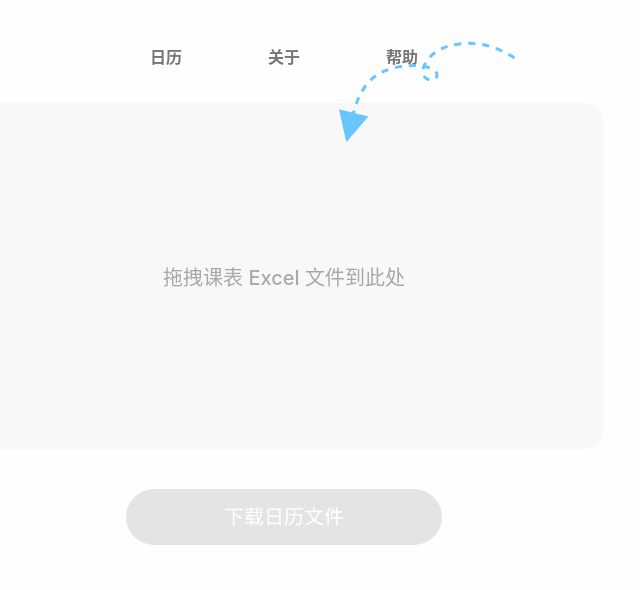
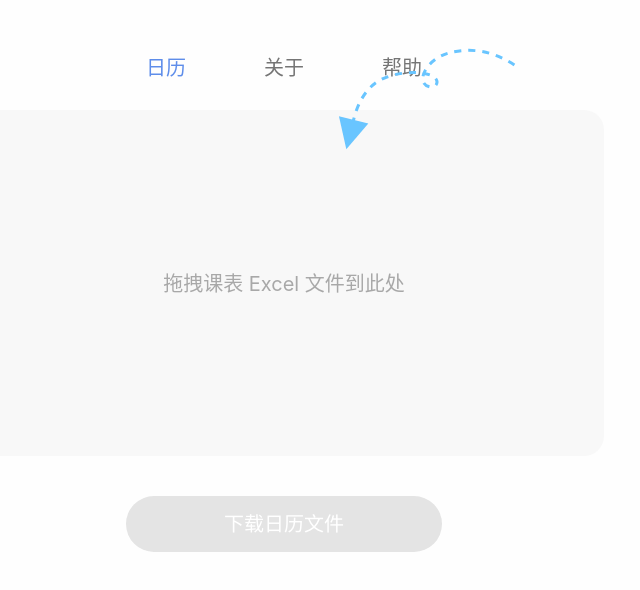
Before and after one commit to willx12123/schedule-calendar-cuc, a Vue app: page /#/ in a window 1280 px wide. Shown: the top 590 px of the page, without its empty margins (356-996 px from the left). Built offline with nearby package versions, Linux system fonts and the light colour scheme; what ics-in-browser would draw is missing.

Commit message:
fix: Fix styles

```diff
--- a/src/components/FileDropBox.vue
+++ b/src/components/FileDropBox.vue
@@ -76,7 +76,6 @@ export default defineComponent({
   align-items: center;
 
   font-size: 20px;
-  font-weight: 500;
   color: rgba(0, 0, 0, 0.32);
 
   position: relative;
--- a/src/components/NavBar.vue
+++ b/src/components/NavBar.vue
@@ -22,7 +22,7 @@ $hover-color: rgba(70, 124, 231, 0.87);
 
 nav {
   width: 100%;
-  padding: 32px 0 8px;
+  padding: 40px 0 8px;
   display: flex;
   justify-content: center;
 
@@ -31,10 +31,10 @@ nav {
     padding: 12px;
     border-radius: 8px;
 
-    font-size: 16px;
+    font-size: 20px;
     color: rgba(0, 0, 0, 0.54);
     text-align: center;
-    font-weight: 600;
+    font-weight: 500;
 
     transition: 225ms;
 
@@ -42,6 +42,10 @@ nav {
       color: $hover-color;
       background: rgba(0, 0, 0, 0.12);
     }
+
+    &.router-link-active {
+      color: $hover-color;
+    }
   }
 }
 </style>
```
